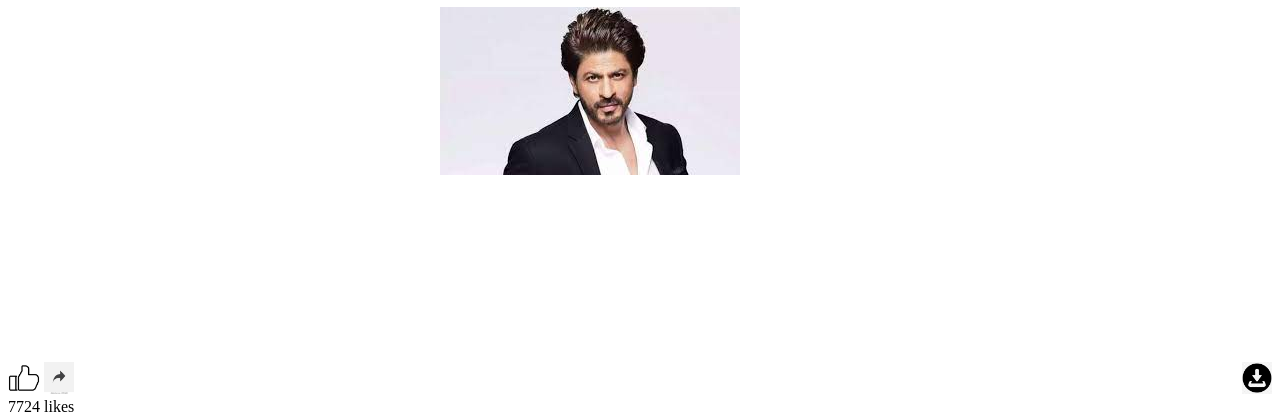
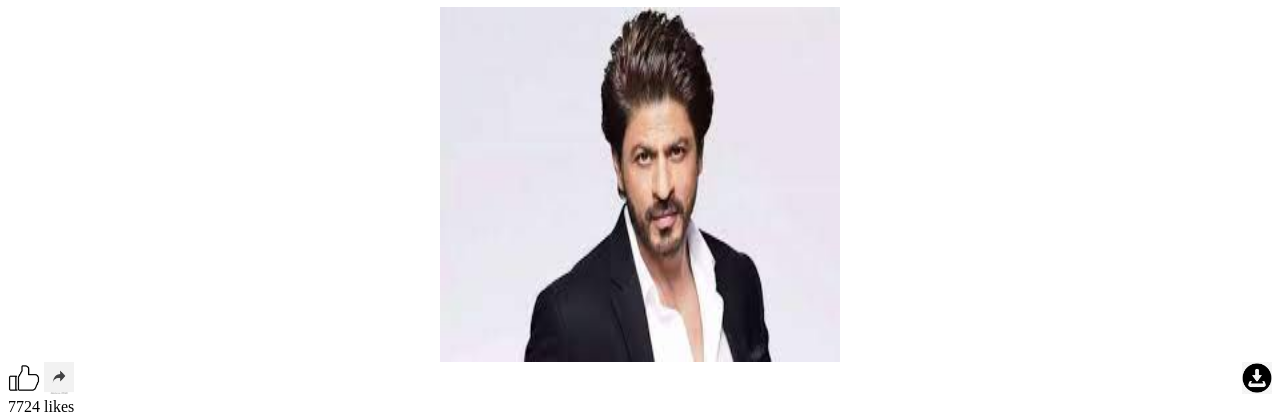
Before and after one commit to Surajwish/Surajwish.github.io, a plain HTML site: page index.html in a window 1280 px wide. Shown: the part 209-624 px from the top of the page. Drawn offline with Linux system fonts and the light colour scheme.

Commit message:
Update index.html

```diff
--- a/index.html
+++ b/index.html
@@ -51,9 +51,7 @@
                     <img src="assests/options.jpg" class = "post-options" alt = "logo">
                 </div>
                 <div class= "post-body">
-                    <div class="post-photo">
-                        <img src="assests/profile.jpg" alt="body-photo">
-                    </div>
+                        <img src="assests/profile.jpg" class ="post-photo" alt="body-photo">
                     <div class="post-bottom">
                         <div class="actions">
                             <img src = "assests/like.png" class="post-action" alt="like">
```
